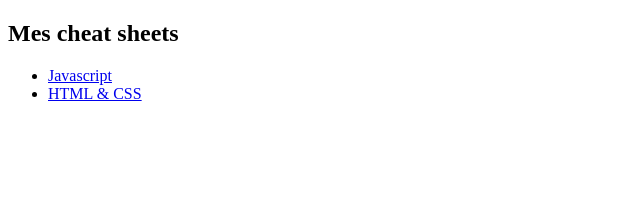
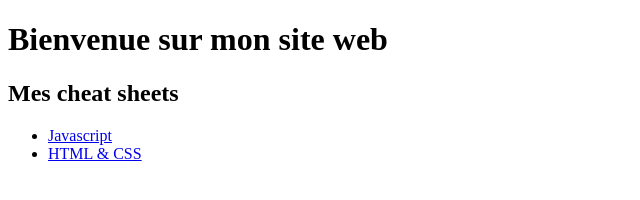
Before and after one commit to Pleymin/pleymin.github.io, a plain HTML site: page index.html in a window 1280 px wide. Shown: the whole page, without its empty margins (0-640 px from the left). Drawn offline with Linux system fonts and the light colour scheme.

Commit message:
Update index.html

```diff
--- a/index.html
+++ b/index.html
@@ -7,7 +7,7 @@
 
 <body>
 
-  <title>Bienvenue sur mon site web</title>
+  <h1>Bienvenue sur mon site web</h1>
 
 <h2> Mes cheat sheets </h2>
 <ul>
```
